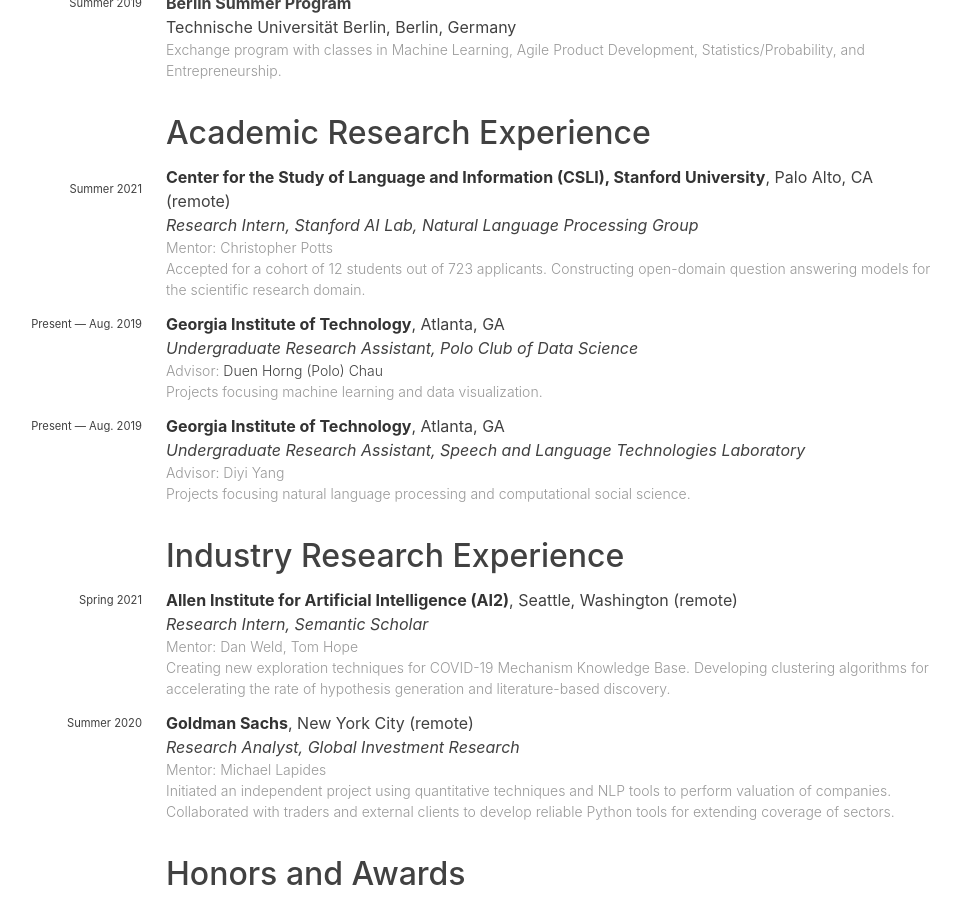
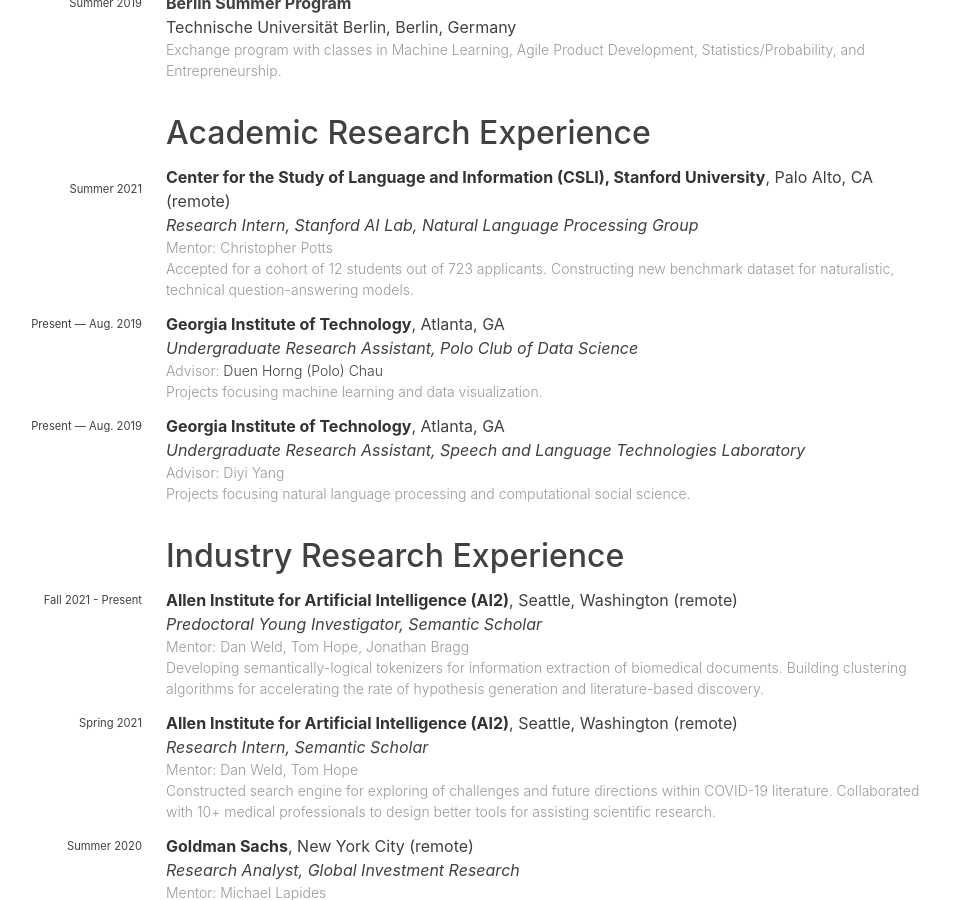
Before and after one commit to jonsaadfalcon/PersonalWebsite, a Jekyll site: the page built from cv.md, in a window 1280 px wide and 900 px high, scrolled down 420 px. Shown: the whole window, without its empty margins (166-1126 px from the left). Built offline with Jekyll 4.4.1, drawn with Linux system fonts in a browser that asks for light colours; nearby versions of some CDN libraries; some web fonts are replaced.

Commit message:
Update experiences.yaml

```diff
--- a/_data/experiences.yaml
+++ b/_data/experiences.yaml
@@ -5,7 +5,7 @@
   year: "Summer 2021"
   mentors:
     - Christopher Potts
-  description: "Accepted for a cohort of 12 students out of 723 applicants. Constructing open-domain question answering models for the scientific research domain."
+  description: "Accepted for a cohort of 12 students out of 723 applicants. Constructing new benchmark dataset for naturalistic, technical question-answering models."
   institution-url: https://www-csli.stanford.edu/
   group-url: https://nlp.stanford.edu/
   type: academic
@@ -40,13 +40,27 @@
 
 - institution: Allen Institute for Artificial Intelligence (AI2)
   location: "Seattle, Washington (remote)"
+  position: Predoctoral Young Investigator
+  group: "Semantic Scholar"
+  year: "Fall 2021 - Present"
+  mentors:
+    - Dan Weld
+    - Tom Hope
+    - Jonathan Bragg
+  description: "Developing semantically-logical tokenizers for information extraction of biomedical documents. Building clustering algorithms for accelerating the rate of hypothesis generation and literature-based discovery."
+  institution-url: https://allenai.org/
+  group-url: https://pages.semanticscholar.org/about-us
+  type: industry
+
+- institution: Allen Institute for Artificial Intelligence (AI2)
+  location: "Seattle, Washington (remote)"
   position: Research Intern
   group: "Semantic Scholar"
   year: "Spring 2021"
   mentors:
     - Dan Weld
     - Tom Hope
-  description: "Creating new exploration techniques for COVID-19 Mechanism Knowledge Base. Developing clustering algorithms for accelerating the rate of hypothesis generation and literature-based discovery. "
+  description: "Constructed search engine for exploring of challenges and future directions within COVID-19 literature. Collaborated with 10+ medical professionals to design better tools for assisting scientific research."
   institution-url: https://allenai.org/
   group-url: https://pages.semanticscholar.org/about-us
   type: industry
```
